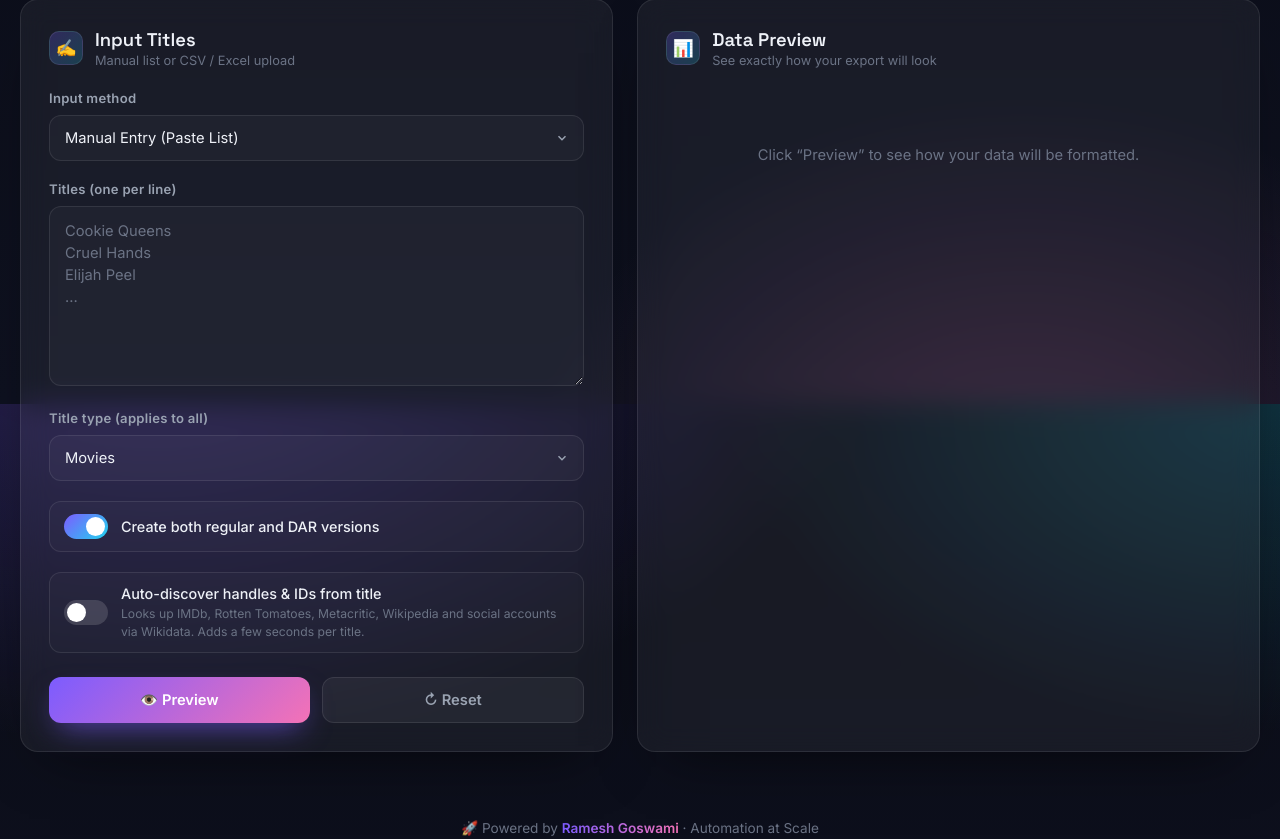
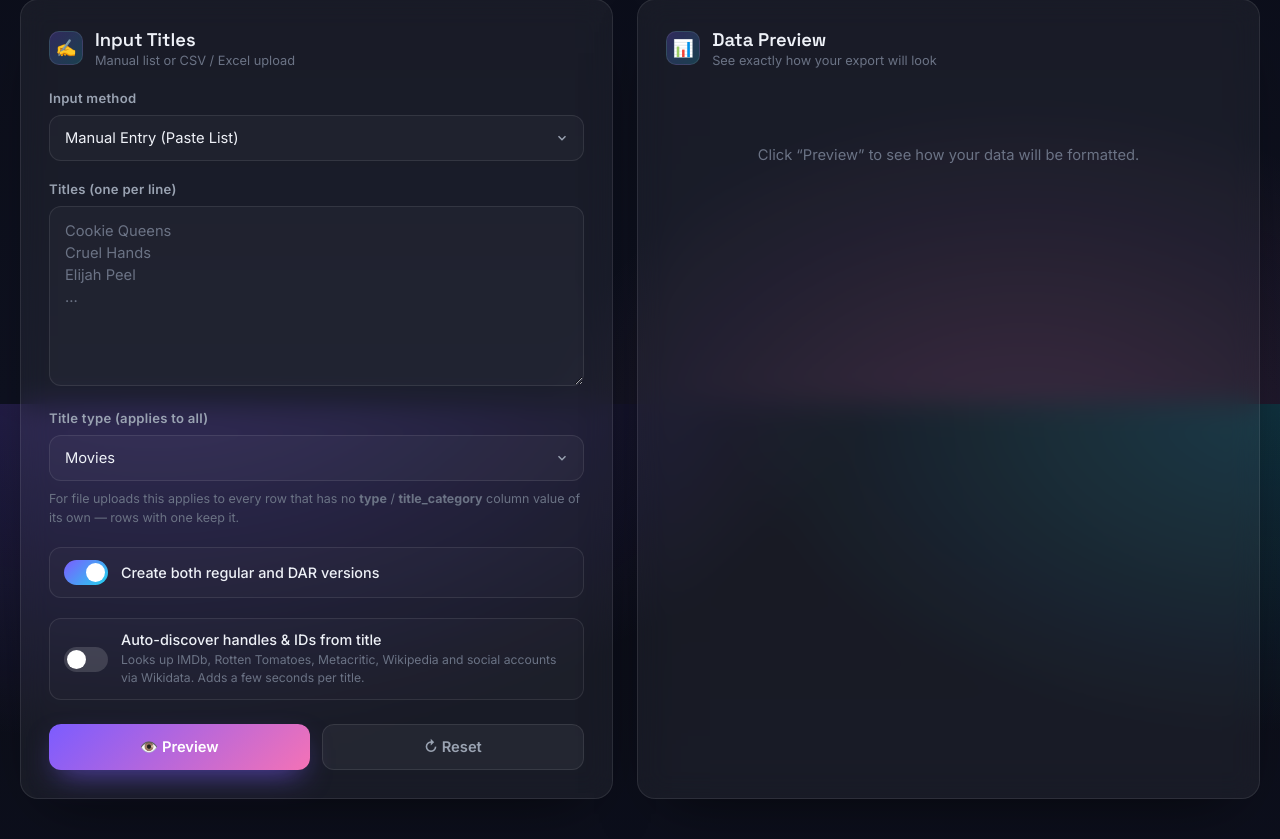
Before and after one commit to ramesh680/title-automation-tool, a Flask app: page / in a window 1280 px wide. Shown: the part 396-1235 px from the top of the page. Run offline with Flask 3, Linux system fonts and the light colour scheme; data that the repository does not hold is empty.

Commit message:
Update index.html

```diff
--- a/templates/index.html
+++ b/templates/index.html
@@ -160,15 +160,6 @@
                         <label class="lbl">Titles (one per line)</label>
                         <textarea id="titlesList" placeholder="Cookie Queens&#10;Cruel Hands&#10;Elijah Peel&#10;..."></textarea>
                     </div>
-                    <div class="form-group">
-                        <label class="lbl">Title type (applies to all)</label>
-                        <select id="titleType">
-                            <option value="movie">Movies</option>
-                            <option value="tvshow">TV Shows</option>
-                            <option value="talent">Talent (people)</option>
-                            <option value="mixed">Mixed (will ask per title)</option>
-                        </select>
-                    </div>
                 </div>
 
                 <div id="fileInput" style="display:none">
@@ -180,6 +171,18 @@
                         </div>
                         <span class="hint">Single column of title names, or a full export with a <b>title</b> column.</span>
                     </div>
+                </div>
+
+                <div class="form-group">
+                    <label class="lbl">Title type (applies to all)</label>
+                    <select id="titleType">
+                        <option value="movie">Movies</option>
+                        <option value="tvshow">TV Shows</option>
+                        <option value="talent">Talent (people)</option>
+                        <option value="mixed">Mixed (use type / title_category column)</option>
+                    </select>
+                    <span class="hint">For file uploads this applies to every row that has no
+                    <b>type</b> / <b>title_category</b> column value of its own — rows with one keep it.</span>
                 </div>
 
                 <div class="form-group">
```
